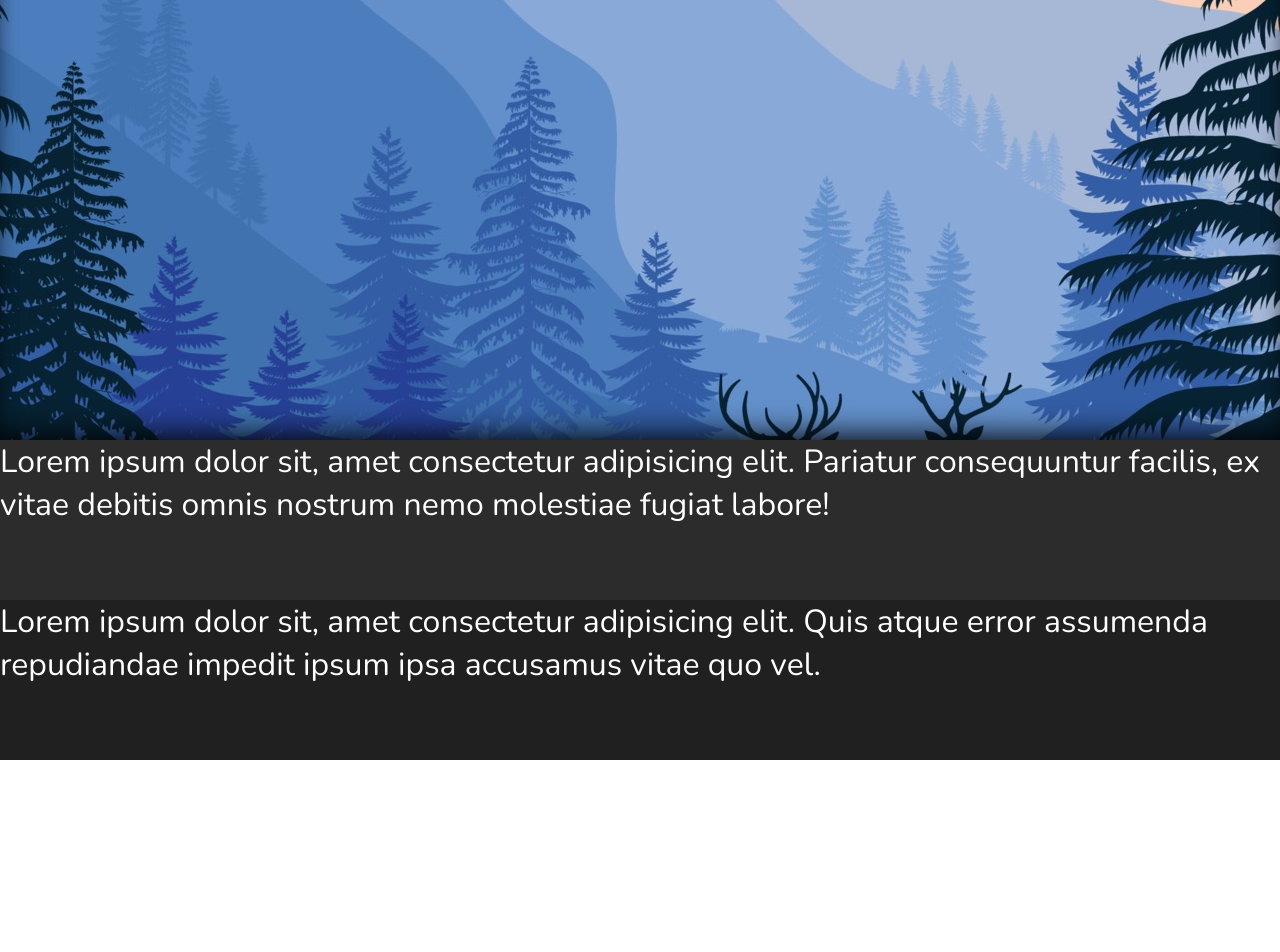
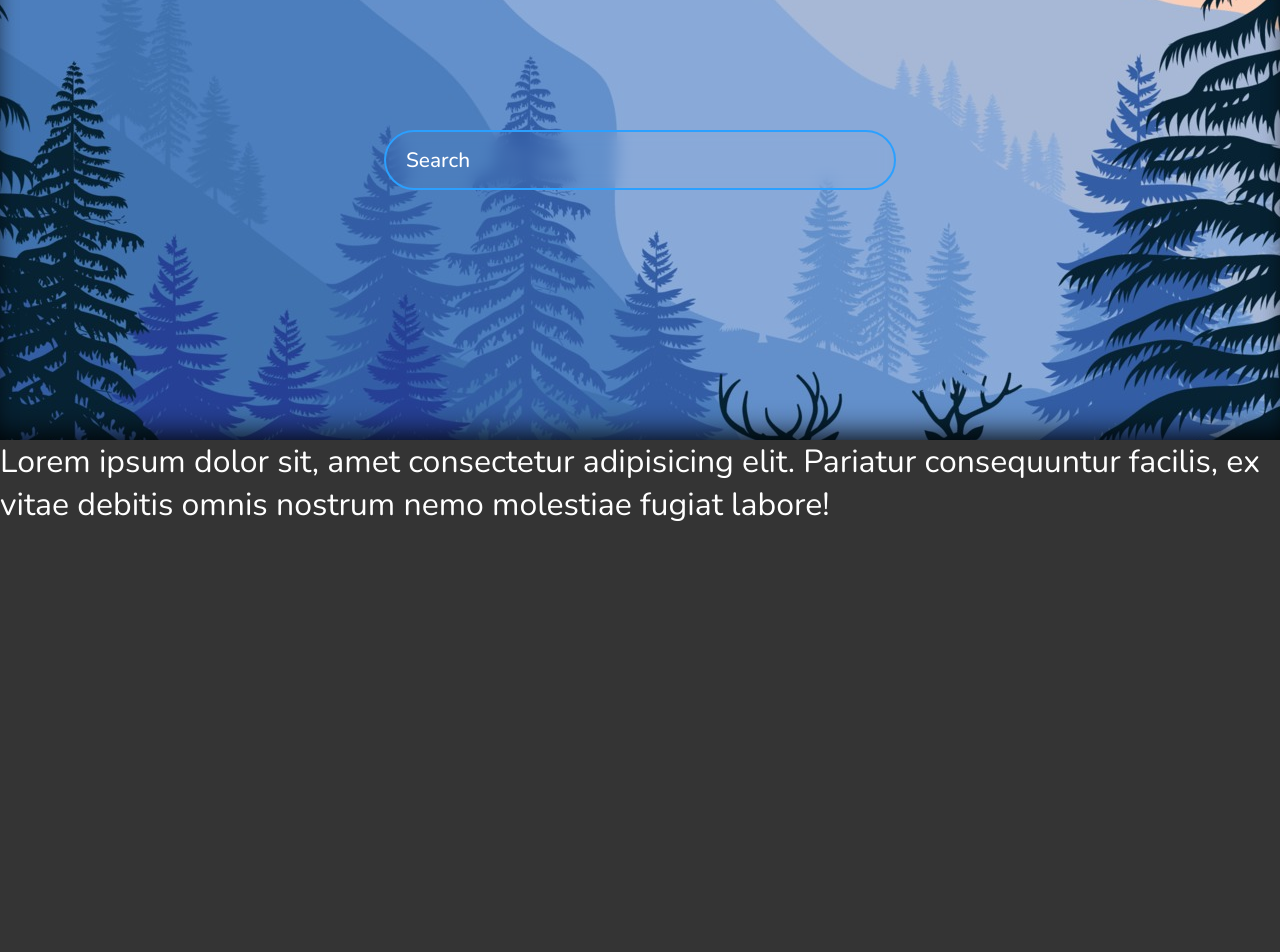
Before and after one commit to StellarCallisto/MemeHub, a website: page page.html in a window 1280 px wide. Shown: the part 120-1072 px from the top of the page. Before the commit the page ends 880 px from the top, so only its background shows below. Drawn offline with nearby package versions, Linux system fonts and the light colour scheme.

Commit message:
moving with input focus

```diff
--- /dev/null
+++ b/functions.js
@@ -0,0 +1,9 @@
+const inputfield = document.getElementById("searchbar")
+const firstcontent = document.getElementsByClassName("first-content")[0]
+
+inputfield.addEventListener("focus", (event) => {
+    firstcontent.style.cssText += "height:20vh;"
+});
+inputfield.addEventListener("focusout", (event) => {
+    firstcontent.style.cssText += "height:70vh;"
+});
--- a/page.html
+++ b/page.html
@@ -5,8 +5,9 @@
     <!-- <link rel="icon" href="images/NewLangIcon.png"> -->
     <link rel="stylesheet" href="/styles.css">
     <!-- <link href="https://cdn.jsdelivr.net/npm/remixicon@3.4.0/fonts/remixicon.css" rel="stylesheet"> -->
-    <!-- <script defer src="/homepage.js"></script> -->
+    <script defer src="/functions.js"></script>
 <body>
+
     <div class="header">
         <div class="name">
             <h1>MemeHub</h1>
@@ -17,13 +18,22 @@
             <h1>uno</h1>
         </div>
     </div>
+
     <div class="first-content">
+        <input placeholder="Search" type="search" id="searchbar">
     </div>
-    <div class="card light">
-        <h1>Lorem ipsum dolor sit, amet consectetur adipisicing elit. Pariatur consequuntur facilis, ex vitae debitis omnis nostrum nemo molestiae fugiat labore!</h1>
+
+    <div class="second-content">
+        <div class="card light">
+            <h1>Lorem ipsum dolor sit, amet consectetur adipisicing elit. Pariatur consequuntur facilis, ex vitae debitis omnis nostrum nemo molestiae fugiat labore!</h1>
+        </div>
+        <div class="card dark">
+            <h1>Lorem ipsum dolor sit, amet consectetur adipisicing elit. Quis atque error assumenda repudiandae impedit ipsum ipsa accusamus vitae quo vel.</h1>
+        </div>
+
+        <div class="footer">
+            <h1>Lorem ipsum dolor, sit amet consectetur adipisicing elit. Maxime, corrupti.</h1>
+        </div>
     </div>
-    <div class="card dark">
-        <h1>Lorem ipsum dolor sit, amet consectetur adipisicing elit. Quis atque error assumenda repudiandae impedit ipsum ipsa accusamus vitae quo vel.</h1>
-    </div>
-    <div class="footer"></div>
+
 </body></html>
--- a/styles.css
+++ b/styles.css
@@ -1,10 +1,11 @@
 @import url('https://fonts.googleapis.com/css2?family=Nunito:wght@400;500;700&display=swap');
 
 :root {
-    --bglight: #2c2c2c;
-    --bgdark: #202020;
-    --primary: #2b6eff;
-    --secondary: #43caff;
+    --cardlight: #343434;
+    --carddark: #242424;
+    --primary: #2ba0ff;
+    --secondary: #61f4ff;
+    --background: #191919;
 }
 
 * {
@@ -15,6 +16,9 @@ body, html, h1 {
     color: white;
     font-family: 'Nunito', sans-serif;
     font-weight: 400;
+}
+body, .body {
+    min-height:100vh;
 }
 
 .header {
@@ -48,6 +52,10 @@ body, html, h1 {
 }
 
 .first-content {
+    display:flex;
+    justify-content: center;
+    align-content: center;
+    flex-wrap: wrap;
     position:relative;
     top:0;
     left: 0;
@@ -55,15 +63,55 @@ body, html, h1 {
     width: 100vw;
     background-image: url("images/background.jpg");
     background-position: center;
+    transition: all 0.5s cubic-bezier(0.3,0,0.3,1);
     box-shadow: inset 0px 20px 30px -16px #000000,
                 inset 0px -20px 30px -16px #000000;
 }
+.first-content input {
+    padding: 0 0 0 20px;
+    background: none;
+    border-radius: 30px;
+    border: 2px solid var(--primary);
+    height: 60px;
+    width: 40%;
+    font-size: 130%;
+    transition: all 0.2s;
+    &::placeholder {
+        transition: all 0.2s;
+        color: white;
+        font-family: 'Nunito', sans-serif;
+        font-weight: 500;
+    }
+    backdrop-filter: blur(8px);
+}
+input:focus {
+    outline: none;
+    border-color: var(--secondary);
+    &::placeholder {
+        color: #C0C0C0;
+    }
+}
+
 .card {
-    min-height: 20vh;
+    position:relative;
+    height: 100%;
 }
 .light {
-    background-color: var(--bglight);
+    background-color: var(--cardlight);
 }
 .dark {
-    background-color: var(--bgdark);
+    background-color: var(--carddark);
+    box-shadow: inset 0 -10px 10px -10px #121212,
+                inset 0 10px 10px -10px #121212;
 }
+
+.second-content {
+    min-height:80vh;
+}
+
+.footer {
+    position:relative;
+    bottom:0;
+    min-height:15px;
+    background-color: var(--background);
+}
```
